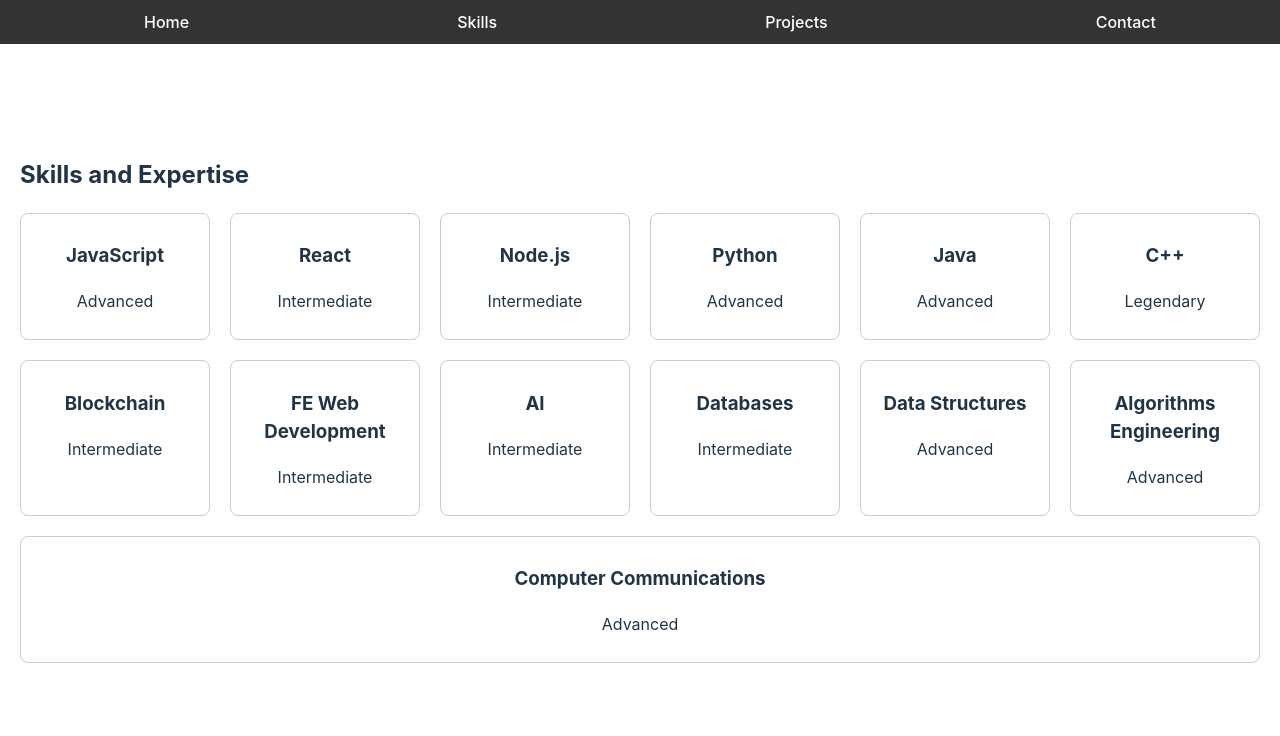
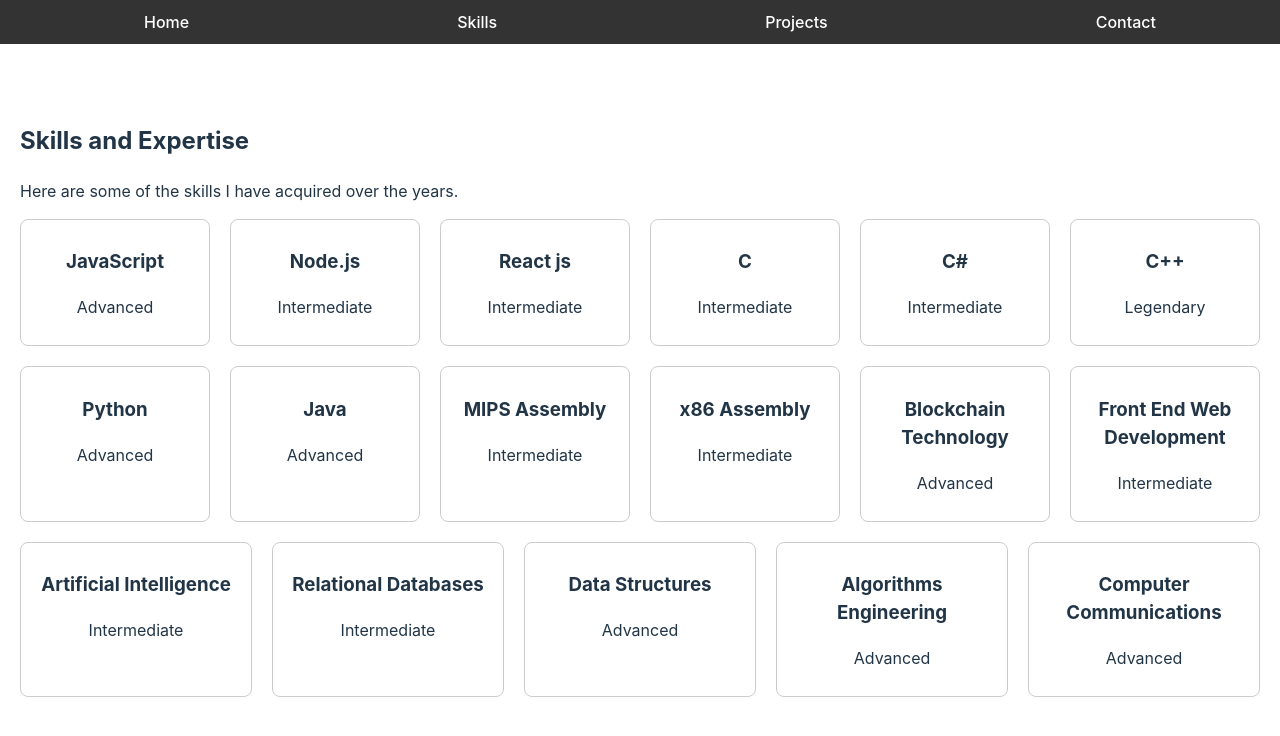
Before and after one commit to Dx-Machina/My-Portfolio, a React (Vite) app: page /skills in a window 1280 px wide. Shown: the top 736 px of the page. Built offline with nearby package versions, Linux system fonts and the light colour scheme.

Commit message:
feat: Add new skills and update existing ones in Skills component

```diff
--- a/src/components/Skills.jsx
+++ b/src/components/Skills.jsx
@@ -3,19 +3,22 @@
 
 const skills = [
   { name: 'JavaScript', level: 'Advanced' },
-  { name: 'React', level: 'Intermediate' },
   { name: 'Node.js', level: 'Intermediate' },
+  { name: 'React js', level: 'Intermediate' },
+  { name: 'C', level: 'Intermediate' },
+  { name: 'C#', level: 'Intermediate' },
+  { name: 'C++', level: 'Legendary' },
   { name: 'Python', level: 'Advanced' },
   { name: 'Java', level: 'Advanced' },
-  { name: 'C++', level: 'Legendary' },
-  { name: 'Blockchain', level: 'Intermediate' },
-  { name: 'FE Web Development', level: 'Intermediate' },
-  { name: 'AI', level: 'Intermediate' },
-  { name: 'Databases', level: 'Intermediate'},
+  { name: 'MIPS Assembly', level: 'Intermediate' },
+  { name: 'x86 Assembly', level: 'Intermediate' },
+  { name: 'Blockchain Technology', level: 'Advanced' },
+  { name: 'Front End Web Development', level: 'Intermediate' },
+  { name: 'Artificial Intelligence', level: 'Intermediate' },
+  { name: 'Relational Databases', level: 'Intermediate'},
   { name: 'Data Structures', level: 'Advanced' },
   { name: 'Algorithms Engineering', level: 'Advanced' },
   { name: 'Computer Communications', level: 'Advanced'}
-
   // Add more skills as needed
 ];
 
@@ -23,6 +26,7 @@
   return (
     <div className="skills">
       <h2>Skills and Expertise</h2>
+      <p>Here are some of the skills I have acquired over the years.</p>
       <div className="skills-list">
         {skills.map((skill, index) => (
           <div key={index} className="skill">
```
